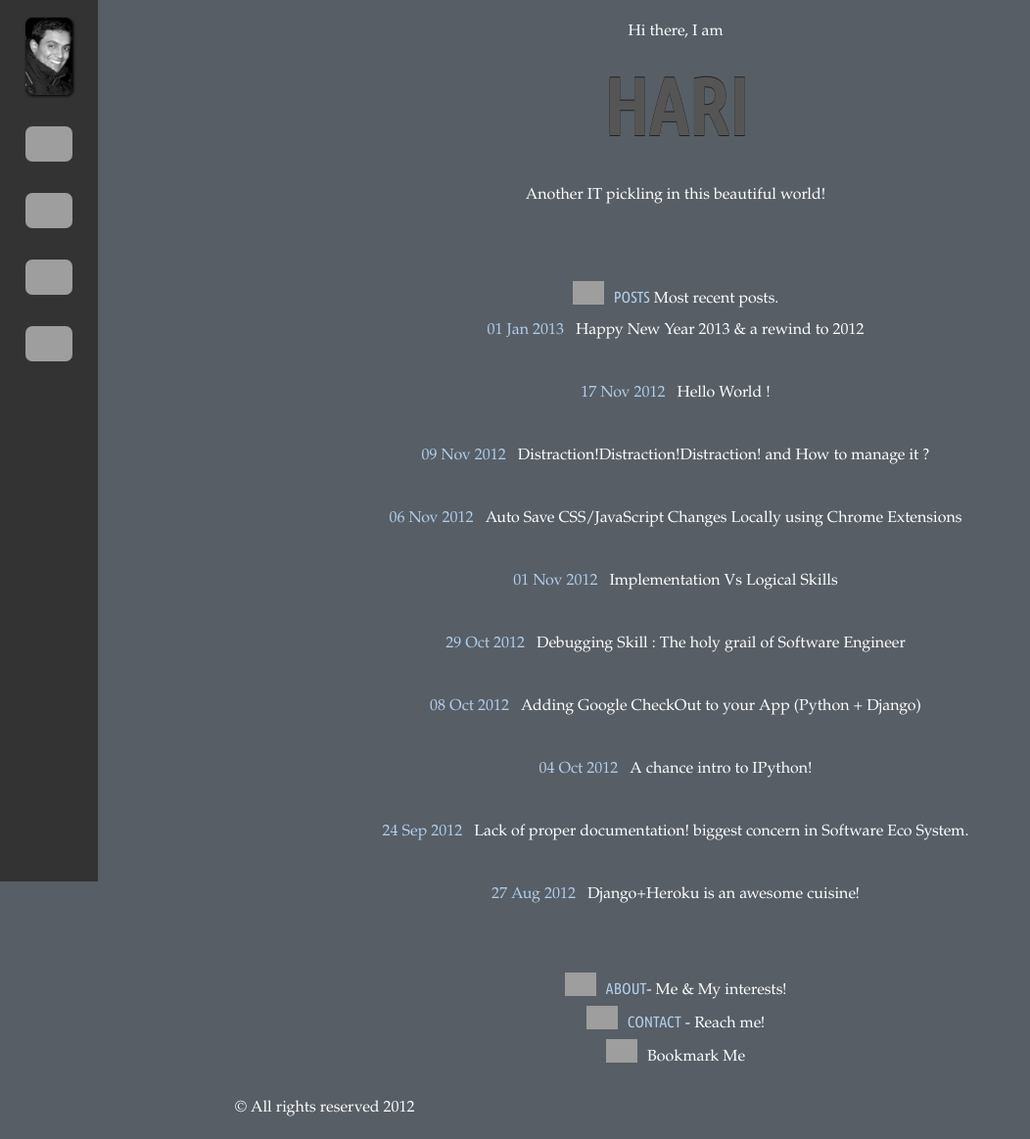
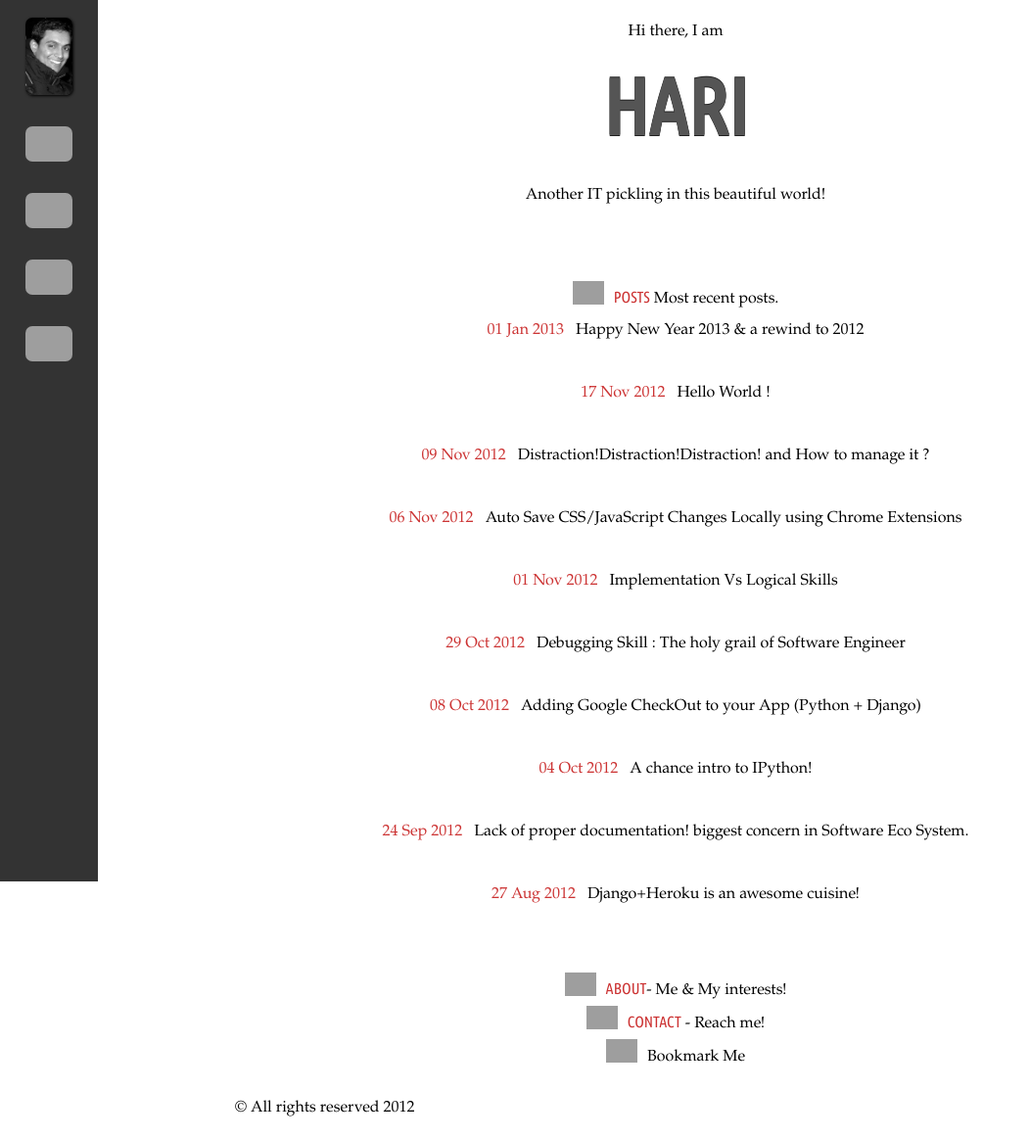
Before and after one commit to hpalappetty/silkyprogrammer.github.com, a Jekyll site: the page built from index.html, in a window 1280 px wide. Shown: the whole page at 98% size, without its empty margins (0-1052 px from the left). Built offline with Jekyll 4.4.1, drawn with Linux system fonts in a browser that asks for light colours; some web fonts are replaced; grey boxes are pictures that could not be loaded.

Commit message:
color changes

```diff
--- a/css/base.css
+++ b/css/base.css
@@ -1,6 +1,8 @@
 body{
-    color: #fff;
-    background: #575e66;
+    color: #000;
+    /*background: #575e66; */
+    background: #fff;
+    font-size: 100%;
     font-size: 100%;
     font-family: Lustria, Palatino, Georgia,'Times New Roman',serif;
     line-height: 2;
@@ -25,8 +27,8 @@ h1, h2, h3{
 }
 a{
     text-decoration: none;
-   /* color: #cc3333;*/
-    color: #b2cfeb;
+    color: #cc3333;
+    /*color: #b2cfeb;*/
 }
 h1 {
     font-weight: normal;
```
